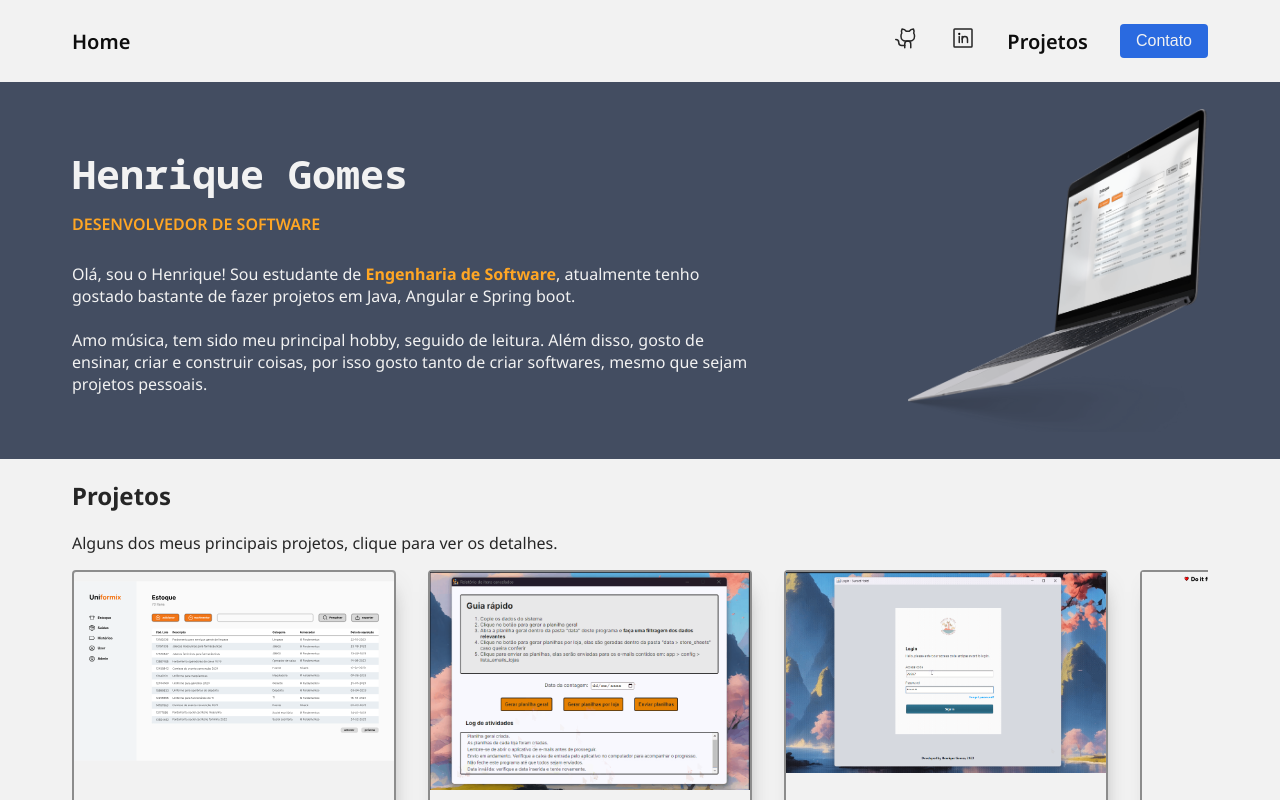
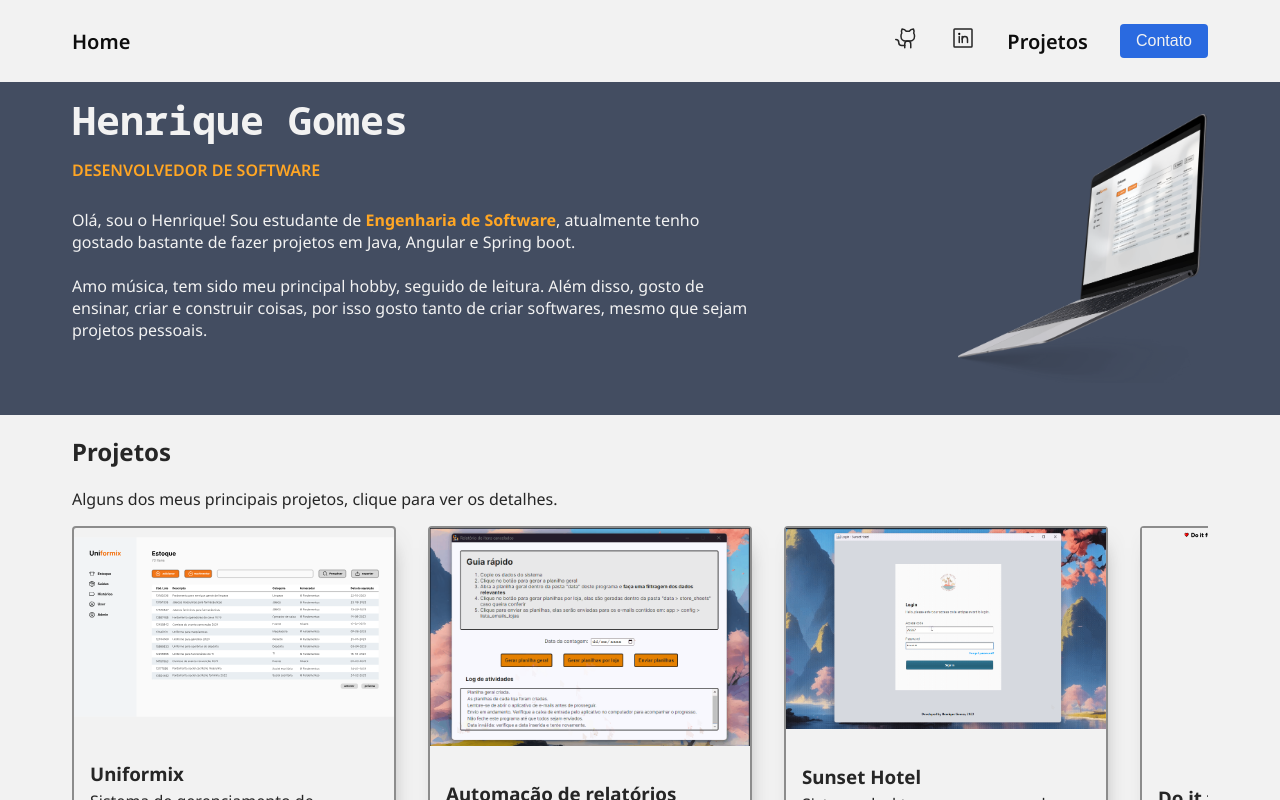
Before and after one commit to oihenrique/portfolio-web, an Angular app: page / in a window 1280 px wide. Shown: the top 800 px of the page. Built offline with nearby package versions, Linux system fonts and the light colour scheme.

Commit message:
fix: mobile responsiveness

```diff
--- a/src/app/components/shared/contact-section/contact-section.component.scss
+++ b/src/app/components/shared/contact-section/contact-section.component.scss
@@ -20,7 +20,7 @@
         flex-direction: column;
         align-items: center;
         justify-content: center;
-        width: 500px;
+        width: 300px;
         margin: 0 auto;
         padding: 2rem 3rem;
         background-color: $primary-color-dark-600;
@@ -69,3 +69,12 @@
         }
     }
 }
+
+@media (min-width: 1080px) {
+    .main-content {
+        form {
+            width: 500px;
+        }
+    }
+
+}
--- a/src/app/components/shared/main-section/main-section.component.scss
+++ b/src/app/components/shared/main-section/main-section.component.scss
@@ -29,7 +29,7 @@ main {
         h1 {
             display: inline-block;
             font-size: 40px;
-            margin-top: 4rem;
+            margin-top: 0;
             margin-bottom: 0;
             color: $white-text-color-500;
         }
@@ -41,7 +41,8 @@ main {
     }
 
     img {
-        width: 300px;
+        width: 250px;
+        margin: 2rem 0;
     }
 }
 
@@ -57,6 +58,12 @@ main {
 
         h1 {
             font-size: 56px;
+            margin-top: 4rem;
         }
     }
+
+    img {
+        width: 300px;
+        margin: 0;
+    }
 }
```
